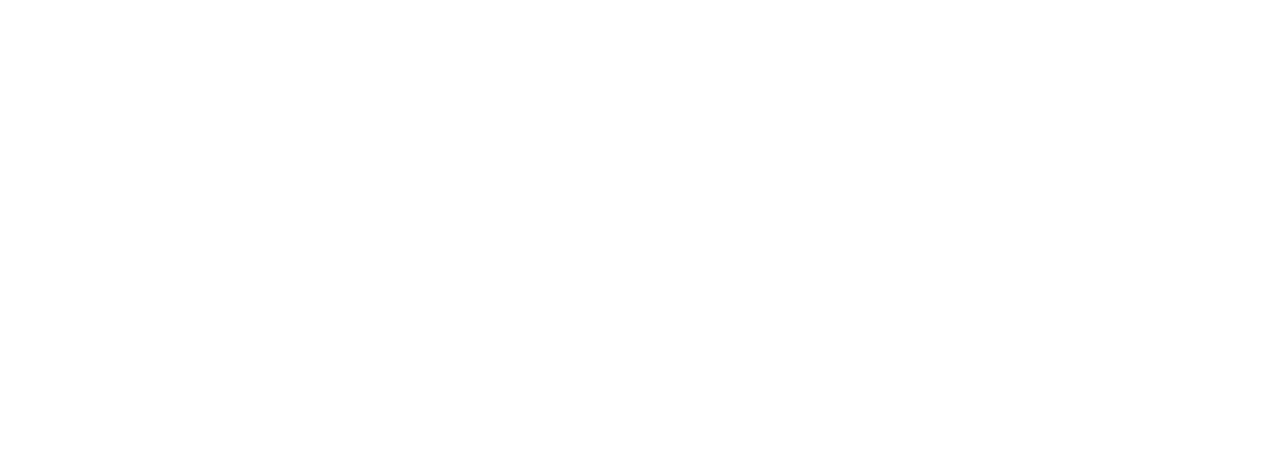
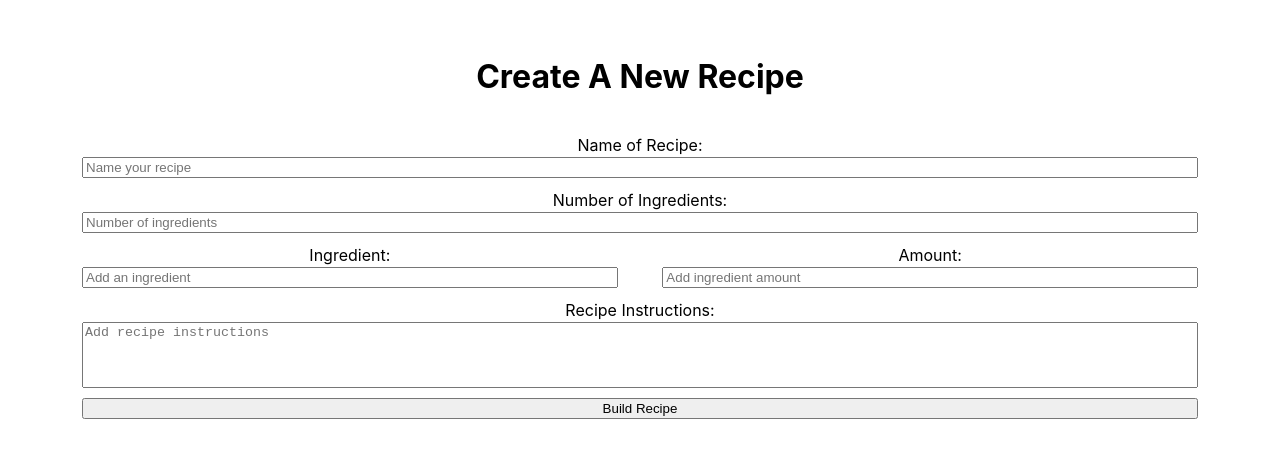
Before and after one commit to reganbrown/recipe-box, a React (Vite) app: page /CreateRecipe in a window 1280 px wide. Shown: the top 458 px of the page. Built offline with nearby package versions, Linux system fonts and the light colour scheme.

Commit message:
build new recipe form

```diff
--- a/src/App.jsx
+++ b/src/App.jsx
@@ -1,25 +1,25 @@
-import HomePage from './pages/HomePage/HomePage';
-import NotFoundPage from './pages/NotFoundPage/NotFoundPage';
-import OpenReceipe from './pages/OpenReceipe/OpenReceipe';
+import HomePage from "./pages/HomePage/HomePage";
+import NotFoundPage from "./pages/NotFoundPage/NotFoundPage";
+import OpenReceipe from "./pages/OpenReceipe/OpenReceipe";
+import CreateRecipe from "./pages/CreateRecipe/CreateRecipe";
 
-import './App.css'
-import { BrowserRouter, Routes, Route } from 'react-router-dom';
+import "./App.css";
+import { BrowserRouter, Routes, Route } from "react-router-dom";
 // import axios from "axios";
 
 function App() {
-
   return (
     <>
-    <BrowserRouter>
-      <Routes>
-        <Route path='/' element={ <HomePage/>}/>
-        <Route path="/receipes/:receipeId" element={<OpenReceipe />} />
-        {/* <Route path='CreateReceipe' element={<CreateReceipe/>} /> */}
-        <Route path='*' element={<NotFoundPage/>} />
-      </Routes>
-    </BrowserRouter>
+      <BrowserRouter>
+        <Routes>
+          <Route path="/" element={<HomePage />} />
+          <Route path="/receipes/:receipeId" element={<OpenReceipe />} />
+          <Route path="/CreateRecipe" element={<CreateRecipe />} />
+          <Route path="*" element={<NotFoundPage />} />
+        </Routes>
+      </BrowserRouter>
     </>
-  )
+  );
 }
 
-export default App
+export default App;
--- /dev/null
+++ b/src/components/Ingredient/Ingredient.jsx
@@ -0,0 +1,46 @@
+import { useState } from "react";
+import "./Ingredient.scss";
+
+export default function Ingredient({ update, id }) {
+  const [ingredient, setIngredient] = useState("");
+  const [amount, setAmount] = useState("");
+
+  function onChange(event) {
+    const { name, value } = event.target;
+
+    if (name === "ingredientName") {
+      setIngredient(value);
+      update(id, value, amount);
+    } else if (name === "ingredientAmount") {
+      setAmount(value);
+      update(id, ingredient, value);
+    }
+  }
+
+  return (
+    <div className="ingredient-list">
+      <div className="wrapper__left">
+        <label className="label">Ingredient:</label>
+        <input
+          type="text"
+          placeholder="Add an ingredient"
+          className="form__input ingredient"
+          name="ingredientName"
+          value={ingredient}
+          onChange={onChange}
+        />
+      </div>
+      <div className="wrapper__right">
+        <label className="label">Amount:</label>
+        <input
+          type="text"
+          placeholder="Add ingredient amount"
+          className="form__input amount"
+          name="ingredientAmount"
+          value={amount}
+          onChange={onChange}
+        />
+      </div>
+    </div>
+  );
+}
--- /dev/null
+++ b/src/components/Ingredient/Ingredient.scss
@@ -0,0 +1,17 @@
+.ingredient-list {
+  width: 100%;
+  display: flex;
+  justify-content: space-between;
+}
+
+.wrapper__left {
+  display: flex;
+  flex-direction: column;
+  width: 48%;
+}
+
+.wrapper__right {
+  display: flex;
+  flex-direction: column;
+  width: 48%;
+}
--- a/src/index.css
+++ b/src/index.css
@@ -3,9 +3,10 @@
   line-height: 1.5;
   font-weight: 400;
   background-color: white;
-  color: white;
+  color: black;
 }
 
 body {
   margin: 0;
+  box-sizing: border-box;
 }
--- /dev/null
+++ b/src/pages/CreateRecipe/CreateRecipe.jsx
@@ -0,0 +1,74 @@
+import Ingredient from "../../components/Ingredient/Ingredient";
+import { useState } from "react";
+import axios from "axios";
+import "./CreateRecipe.scss";
+
+async function postRecipe(recipe) {
+  let results = await axios.post("http://localhost:8080/recipes", recipe);
+  console.log(results);
+}
+
+export default function CreateRecipe() {
+  const [numberOfIngredients, setNumberOfIngredients] = useState(1);
+  const [ingredientList, setIngredientList] = useState([]);
+
+  function handleInputChange(event) {
+    setNumberOfIngredients(parseInt(event.target.value) || 0);
+  }
+
+  function updateIngredientList(id, ingredient, amount) {
+    let newObject = { ingredient: ingredient, amount: amount };
+    let newIngredientList = ingredientList;
+    newIngredientList[id] = newObject;
+    setIngredientList(newIngredientList);
+    console.log(ingredientList);
+  }
+
+  function submitRecipe(event) {
+    event.preventDefault();
+    let name = event.target.recipeName.value;
+    let instructions = event.target.recipeInstructions.value;
+    let ingredients = ingredientList;
+    let recipe = {
+      name: name,
+      ingredients: ingredients,
+      instructions: instructions,
+    };
+    console.log(recipe);
+    postRecipe(recipe);
+  }
+  return (
+    <>
+      <h1 className="form-header"> Create A New Recipe </h1>
+      <form onSubmit={submitRecipe} className="recipe-form">
+        <label>Name of Recipe:</label>
+        <input
+          type="text"
+          placeholder="Name your recipe"
+          className="form__input"
+          name="recipeName"
+        ></input>
+        <label>Number of Ingredients:</label>
+        <input
+          type="number"
+          placeholder="Number of ingredients"
+          name="numberOfIngredients"
+          onChange={handleInputChange}
+          className="form__input"
+        ></input>
+
+        {Array.from({ length: numberOfIngredients }).map((_, index) => (
+          <Ingredient key={index} update={updateIngredientList} id={index} />
+        ))}
+        <label>Recipe Instructions:</label>
+        <textarea
+          placeholder="Add recipe instructions"
+          name="recipeInstructions"
+          className="form__input instructions"
+        ></textarea>
+
+        <button>Build Recipe</button>
+      </form>
+    </>
+  );
+}
--- /dev/null
+++ b/src/pages/CreateRecipe/CreateRecipe.scss
@@ -0,0 +1,18 @@
+.recipe-form {
+  display: flex;
+  flex-direction: column;
+  padding: 10px 50px;
+}
+
+.form__input {
+  margin-bottom: 10px;
+}
+
+.form-header {
+  text-align: center;
+}
+
+.instructions {
+  resize: none;
+  height: 60px;
+}
--- a/src/pages/HomePage/HomePage.jsx
+++ b/src/pages/HomePage/HomePage.jsx
@@ -1,5 +1,5 @@
-import HalfPage from '../../components/halfPage/halfPage';
-import { Link } from 'react-router-dom';
+import HalfPage from "../../components/halfPage/halfPage";
+import { Link } from "react-router-dom";
 import "./HomePage.scss";
 const HomePage = () => {
   return (
@@ -8,8 +8,8 @@
         <Link className="links" to="/OpenReceipe">
           <HalfPage className="left" text="Open a Receipe" />
         </Link>
-                <Link className="links" to="/CreateReceipe">
-                    <HalfPage className="right" text="Create a Receipe" />
+        <Link className="links" to="/CreateRecipe">
+          <HalfPage className="right" text="Create a Recipe" />
         </Link>
       </div>
     </>
```
Also changed, not shown: eslint.config.js (deleted, +0 -38 lines), src/pages/CreateReceipe/CreateReceipe.jsx (deleted), src/pages/CreateReceipe/CreateReceipe.scss (deleted). Lines whose indentation alone changed are shown as unchanged.
